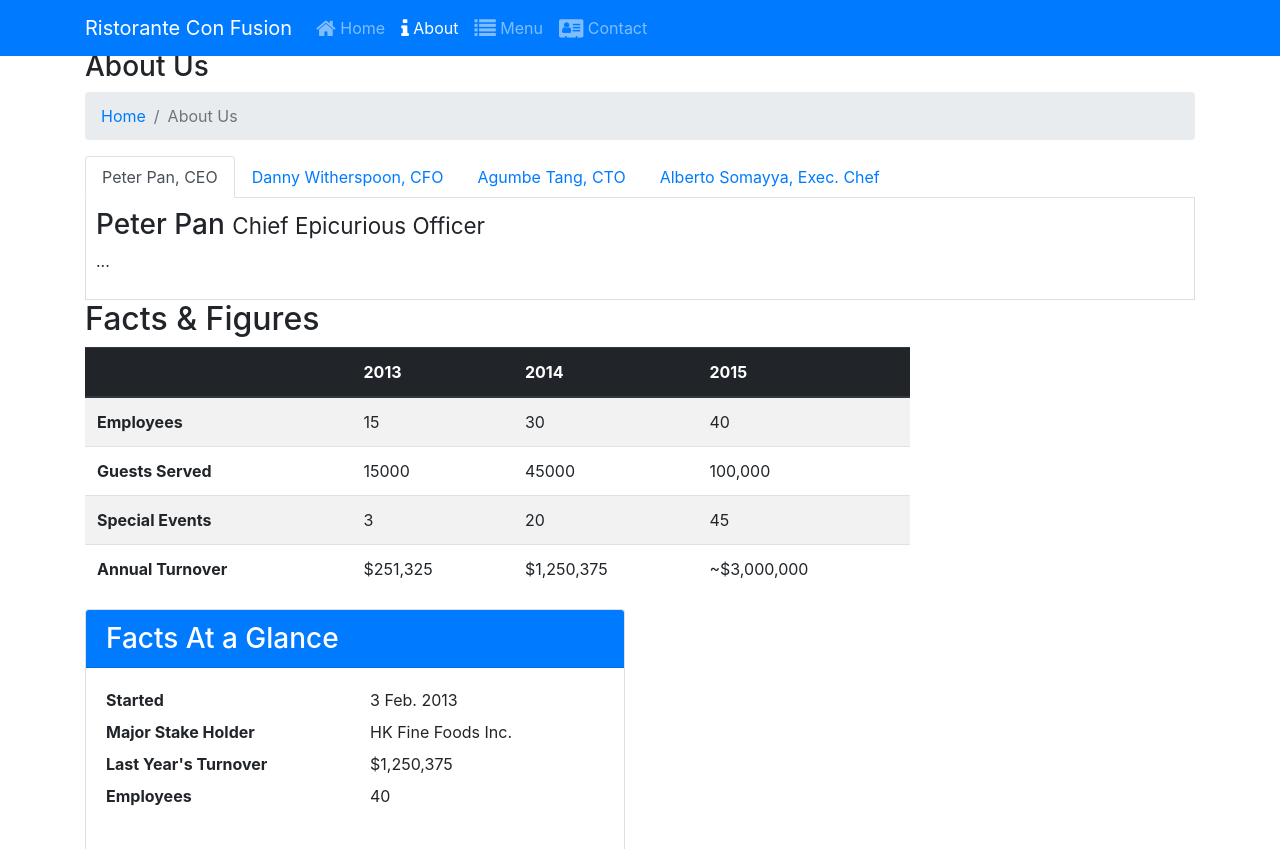
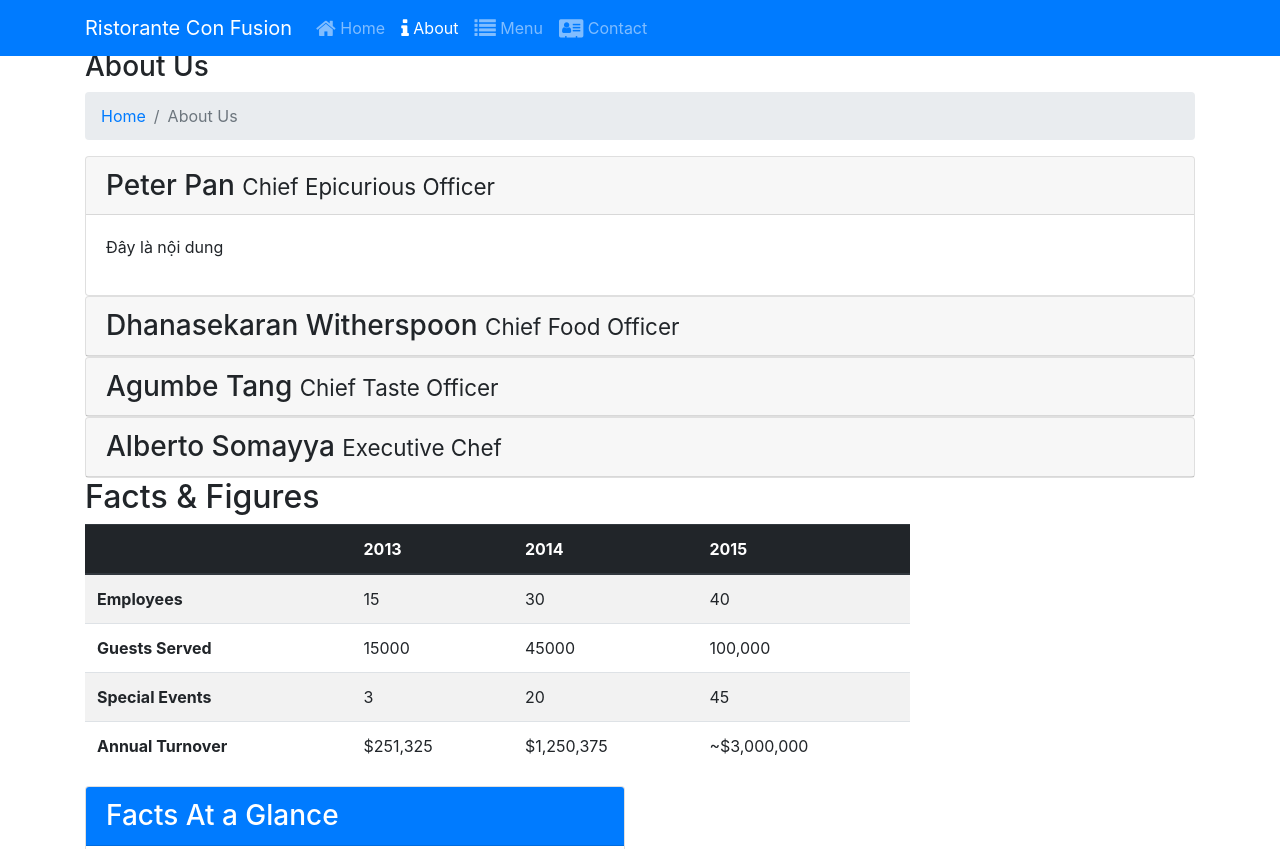
Before and after one commit to Deku1712/De160577-Fer201m, a website: page aboutUs.html in a window 1280 px wide. Shown: the top 849 px of the page. Drawn offline with nearby package versions, Linux system fonts and the light colour scheme.

Commit message:
Accordion

```diff
--- a/aboutUs.html
+++ b/aboutUs.html
@@ -1,5 +1,6 @@
 <!DOCTYPE html>
 <html lang="en">
+
 <head>
     <meta charset="utf-8">
     <meta name="viewport" content="width=device-width, initial-scale=1, shrink-to-fit=no">
@@ -13,6 +14,7 @@
 
     <title>About us Page</title>
 </head>
+
 <body>
     <nav class="navbar navbar-dark navbar-expand-sm bg-primary fixed-top">
         <div class="container">
@@ -22,10 +24,14 @@
             </button>
             <div class="collapse navbar-collapse" id="Navbar">
                 <ul class="navbar-nav mr-auto">
-                <li class="nav-item"><a class="nav-link" href="/index.html"><span class="fa fa-home fa-lg"></span> Home</a></li>
-                <li class="nav-item active "><a class="nav-link" href="./aboutus.html"><span class="fa fa-info fa-lg"></span> About</a></li>
-                <li class="nav-item"><a class="nav-link" href="#"><span class="fa fa-list fa-lg"></span> Menu</a></li>
-                <li class="nav-item"><a class="nav-link" href="contactus.html"><span class="fa fa-address-card fa-lg"></span> Contact</a></li>
+                    <li class="nav-item"><a class="nav-link" href="index.html"><span class="fa fa-home fa-lg"></span>
+                            Home</a></li>
+                    <li class="nav-item active "><a class="nav-link" href="./aboutus.html"><span
+                                class="fa fa-info fa-lg"></span> About</a></li>
+                    <li class="nav-item"><a class="nav-link" href="#"><span class="fa fa-list fa-lg"></span> Menu</a>
+                    </li>
+                    <li class="nav-item"><a class="nav-link" href="contactus.html"><span
+                                class="fa fa-address-card fa-lg"></span> Contact</a></li>
 
                 </ul>
             </div>
@@ -46,45 +52,75 @@
 
         <div class="row row-content">
             <div class="col-12">
-                <ul class="nav nav-tabs">
-                    <li class="nav-item">
-                      <a class="nav-link active" href="#peter"
-                        role="tab" data-toggle="tab">Peter Pan, CEO</a>
-                    </li>
-                    <li class="nav-item">
-                      <a class="nav-link" href="#danny" role="tab"
-                        data-toggle="tab">Danny Witherspoon, CFO</a>
-                    </li>
-                    <li class="nav-item">
-                      <a class="nav-link" href="#agumbe"role="tab"
-                        data-toggle="tab">Agumbe Tang, CTO</a>
-                    </li>
-                    <li class="nav-item">
-                      <a class="nav-link" href="#alberto" role="tab"
-                        data-toggle="tab">Alberto Somayya, Exec. Chef</a>
-                    </li>
-                </ul>
+                <div id="accordion">
+                    <div class="card">
+                        <div class="card-header" role="tab" id="peterhead">
+                            <h3 class="mb-0">
+                                <a data-toggle="collapse" data-target="#peter">
+                                    Peter Pan <small>Chief Epicurious Officer</small>
+                                </a>
+                            </h3>
+                        </div>
+                        <div class="collapse show" id="peter" data-parent="#accordion">
+                            <div class="card-body">
+                                <p class="d-none d-sm-block">Đây là nội dung</p>
+                            </div>
+                        </div>
+                    </div>
 
-                <div class="tab-content">
-                    <div role="tabpanel" class="tab-pane fade show active" id="peter">
-                        <h3>Peter Pan <small>Chief Epicurious Officer</small></h3>
-                        <p> ... </p>
+                    <div class="card">
+                        <div class="card-header" role="tab" id="dannyhead">
+                            <h3 class="mb-0">
+                                <a class="collapsed" data-toggle="collapse" data-target="#danny">
+                                    Dhanasekaran Witherspoon <small>Chief Food Officer</small>
+                                </a>
+                            </h3>
                         </div>
-                    <div role="tabpanel" class="tab-pane fade " id="danny">
-                        <h3>Danny Witherspoon, CFO <small>Chief Epicurious Officer</small></h3>
-                        <p> ... </p>
+                        <div class="collapse" id="danny" data-parent="#accordion">
+                            <div class="card-body">
+                                <p class="d-none d-sm-block">Đây là nội dung</em></p>
                             </div>
-                    <div role="tabpanel" class="tab-pane fade " id="agumbe">
-                        <h3>Agumbe Tang, CTO <small>Chief Epicurious Officer</small></h3>
-                        <p> ... </p>
                         </div>
-                    <div role="tabpanel" class="tab-pane fade " id="alberto">
-                        <h3>Alberto Somayya, Exec. Chef <small>Chief Epicurious Officer</small></h3>
-                        <p> ... </p>
+                    </div>
+                    <div class="card">
+                        <div class="card-header" role="tab" id="agumbehead">
+                            <h3 class="mb-0">
+                                <a class="collapsed" data-toggle="collapse" data-target="#agumbe">
+                                    Agumbe Tang <small>Chief Taste Officer</small>
+                                </a>
+                            </h3>
+                        </div>
+                        <div class="collapse" id="agumbe" data-parent="#accordion">
+                            <div class="card-body">
+                                <p class="d-none d-sm-block">Đây là nội dung</p>
+                            </div>
+                        </div>
+                    </div>
+                    <div class="card">
+                        <div class="card-header" role="tab" id="albertohead">
+                            <h3 class="mb-0">
+                                <a class="collapsed" data-toggle="collapse" data-target="#alberto">
+                                    Alberto Somayya <small>Executive Chef</small>
+                                </a>
+                            </h3>
+                        </div>
+                        <div class="collapse" id="alberto" data-parent="#accordion">
+                            <div class="card-body">
+                                <p class="d-none d-sm-block">Đây là nội dung</em></p>
+                            </div>
+                        </div>
                     </div>
 
 
+
+
+
+
+
+
                 </div>
+
+
             </div>
 
             <div class="col-12 col-sm-9">
@@ -179,8 +215,10 @@
         <a href="mailto:confusion@food.net">confusion@food.net</a>
         <div class="text-center">
             <a class="btn btn-social-icon btn-google" href="http://google.com/+"><i class="fa fa-google-plus"></i></a>
-            <a class="btn btn-social-icon btn-facebook" href="http://www.facebook.com/profile.php?id="><i class="fa fa-facebook"></i></a>
-            <a class="btn btn-social-icon btn-linkedin" href="http://www.linkedin.com/in/"><i class="fa fa-linkedin"></i></a>
+            <a class="btn btn-social-icon btn-facebook" href="http://www.facebook.com/profile.php?id="><i
+                    class="fa fa-facebook"></i></a>
+            <a class="btn btn-social-icon btn-linkedin" href="http://www.linkedin.com/in/"><i
+                    class="fa fa-linkedin"></i></a>
             <a class="btn btn-social-icon btn-twitter" href="http://twitter.com/"><i class="fa fa-twitter"></i></a>
             <a class="btn btn-social-icon btn-google" href="http://youtube.com/"><i class="fa fa-youtube"></i></a>
             <a class="btn btn-social-icon" href="mailto:"><i class="fa fa-envelope-o"></i></a>
@@ -192,4 +230,5 @@
     <script src="https://cdn.jsdelivr.net/npm/@popperjs/core@2.5.4/dist/umd/popper.min.js"></script>
     <script src="https://stackpath.bootstrapcdn.com/bootstrap/4.5.0/js/bootstrap.min.js"></script>
 </body>
+
 </html>
```
Lines whose indentation alone changed are shown as unchanged.
